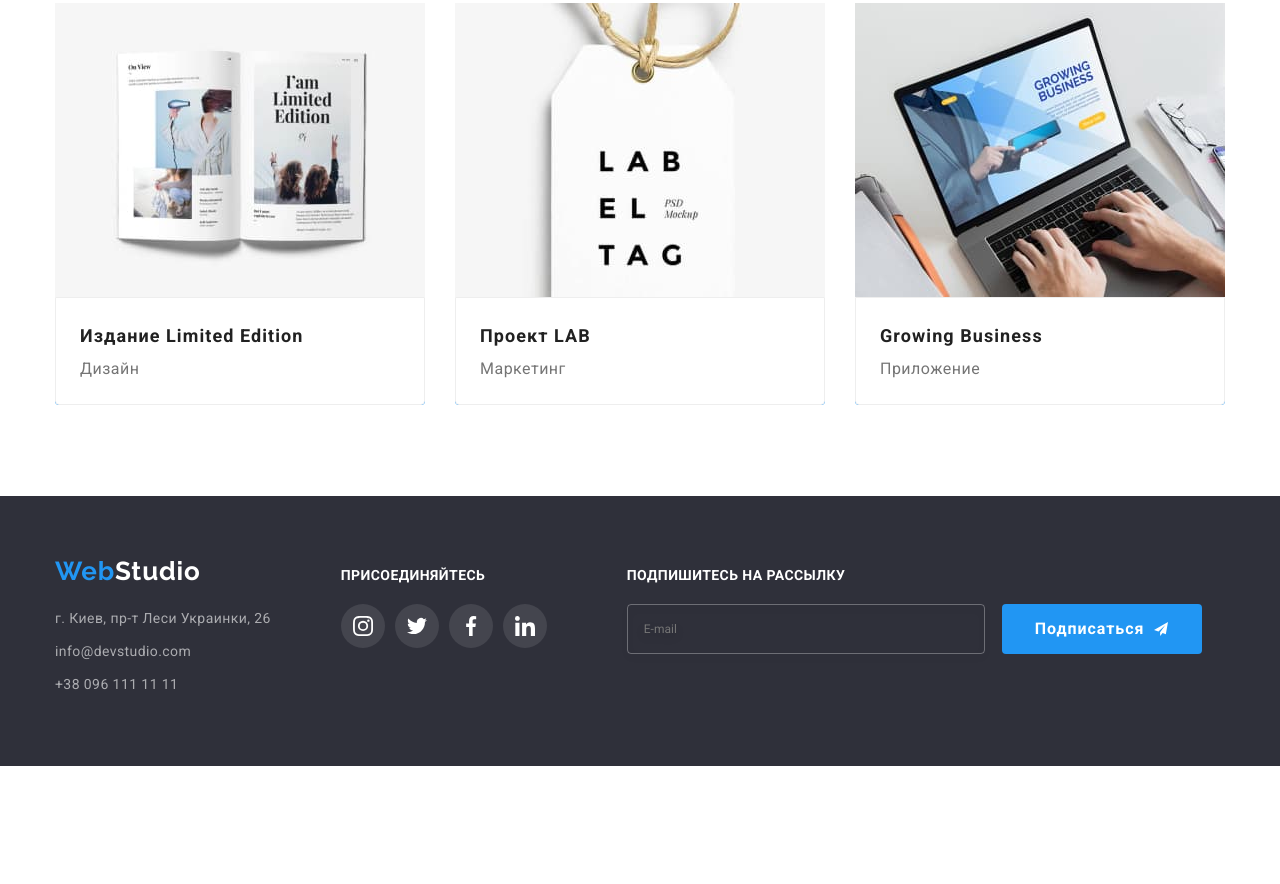
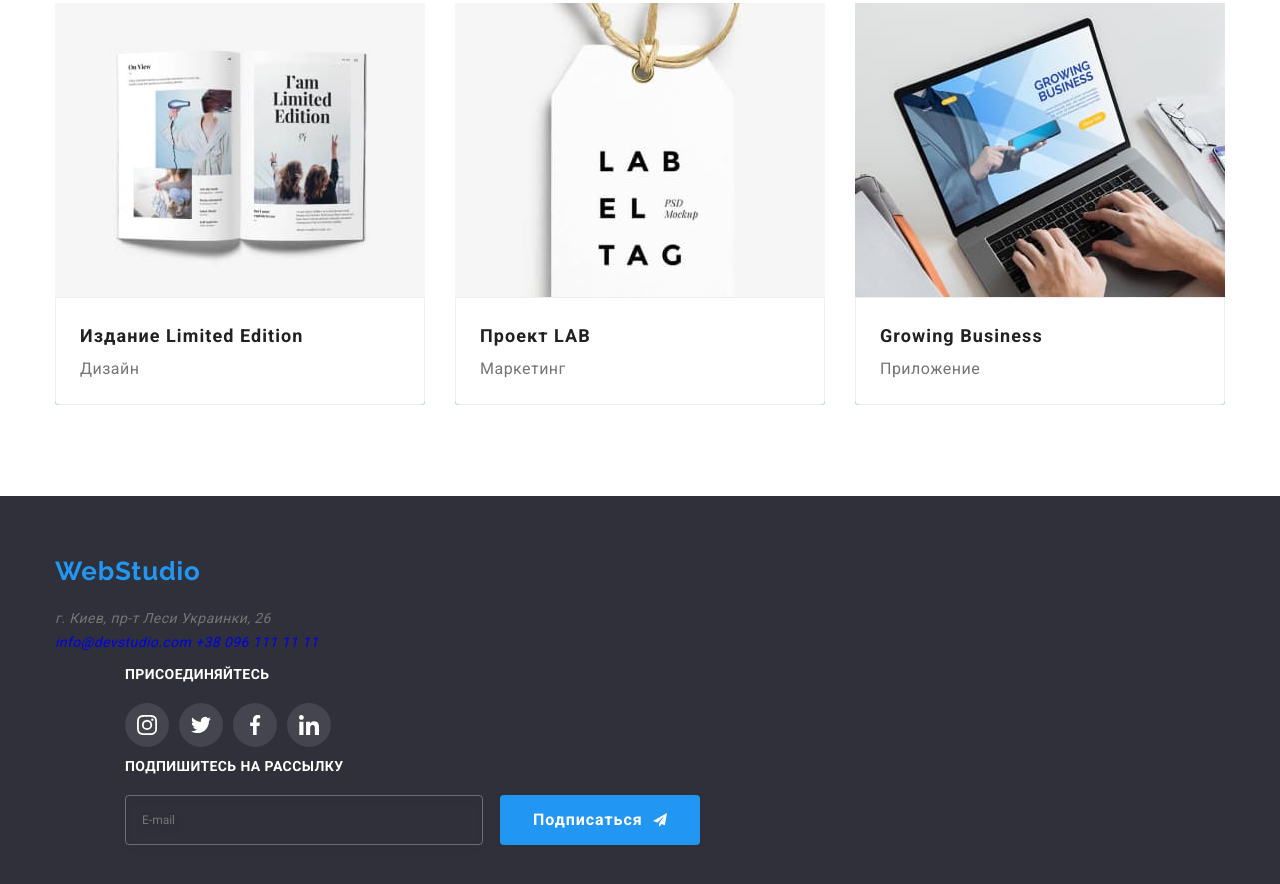
Before and after one commit to vatakusi/goit-markup-hw-07, a plain HTML site: page portfolio.html in a window 1280 px wide. Shown: the part 1128-2012 px from the top of the page. Before the commit the page ends 1894 px from the top, so only its background shows below. Drawn offline with nearby package versions, Linux system fonts and the light colour scheme.

Commit message:
re-misstake

```diff
--- a/portfolio.html
+++ b/portfolio.html
@@ -21,18 +21,13 @@
     <header class="header">
       <div class="header__container container">
         <nav class="navi">
-          <a class="logo logo--header" href="./index.html">Web
-            <span class="logo__text logo__text--black">Studio</span>
-
-            </a>
+          <a class="logo logo--header" href="./index.html"
+            >Web<span class="logo__text logo__text--black">Studio</span></a
+          >
           <!--Menu-->
           <ul class="navi__menu">
-            <li class="navi__menu-item">
-              <a class="navi__menu-link navi__menu-link--сurrent" href="">Студия</a>
-            </li>
-            <li class="navi__menu-item">
-              <a href="./portfolio.html" class="navi__menu-link">Портфолио</a>
-            </li>
+            <li class="navi__menu-item"><a class="navi__menu-link navi__menu-link" href="./index.html">Студия</a></li>
+            <li class="navi__menu-item"><a href="" class="navi__menu-link navi__menu-link--сurrent">Портфолио</a></li>
             <li class="navi__menu-item"><a href="" class="navi__menu-link">Контакты</a></li>
           </ul>
           </nav>
@@ -281,17 +276,17 @@
 
     <!--Footer-->
     <footer class="foot">
-      <div class="foot__container container">
-        <div class="foot__greed1">
-          <a class="logo foot__logo" href="./index.html">Web
-            <span class="logo__text logo__text--white">Studio</span>
-            </a>
-          <address class="foot__container-adress">
-            <p class="foot__container-adress--where">г. Киев, пр-т Леси Украинки, 26</p>
-            <a class="foot__container-adress--call" href="mailto:info@devstudio.com"
+      <div class="container">
+        <div class="foot-greed1">
+          <a class="logo" href="./index.html"
+            ><span class="logo-half">Web</span>Studio</a
+          >
+          <address class="adress">
+            <p class="where">г. Киев, пр-т Леси Украинки, 26</p>
+            <a class="call" href="mailto:info@devstudio.com"
               >info@devstudio.com</a
             >
-            <a class="foot__container-adress--call" href="tel:+380961111111">+38 096 111 11 11</a>
+            <a class="call" href="tel:+380961111111">+38 096 111 11 11</a>
           </address>
         </div>
         <div class="foot-greed2">
```
